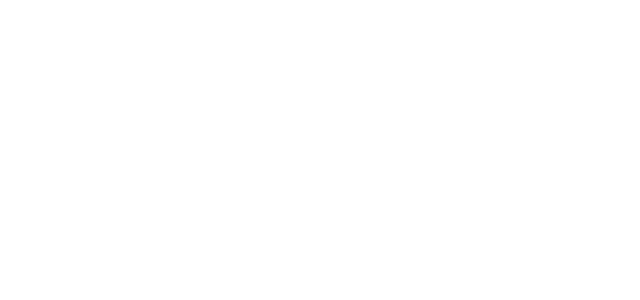
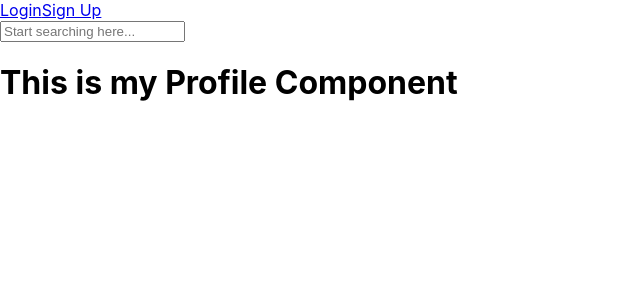
Before and after one commit to Spotify-Song-3/front-end, a React (Create React App) app: page /profile/1 in a window 1280 px wide. Shown: the top 300 px of the page, without its empty margins (0-640 px from the left). Built offline with nearby package versions, Linux system fonts and the light colour scheme.

Commit message:
More components created, PrivateRoute implemented

```diff
--- a/src/App.js
+++ b/src/App.js
@@ -2,10 +2,13 @@
 import { Route } from "react-router-dom";
 
 import Header from "./components/Header";
+import PrivateRoute from "./components/PrivateRoute";
 import Home from "./components/Home";
 import SignUp from "./components/SignUp";
 import Login from "./components/Login";
 import Favorites from "./components/Favorites";
+import SearchResults from "./components/SearchResults";
+import Profile from "./components/Profile";
 
 function App() {
   return (
@@ -13,7 +16,9 @@
       <Route exact path="/" component={Home} />
       <Route path="/signup" component={SignUp} />
       <Route path="/login" component={Login} />
-      <Route path="/favorites" component={Favorites} />
+      <PrivateRoute path="/favorites" component={Favorites} />
+      <Route path="/search/:term" component={SearchResults} />
+      <Route path="/profile/:id" component={Profile} />
     </div>
   );
 }
--- /dev/null
+++ b/src/components/PrivateRoute.js
@@ -0,0 +1,16 @@
+import React from "react";
+import { Route, Redirect } from "react-router-dom";
+
+const PrivateRoute = ({ component: Component, ...props }) => {
+  return (
+    <Route
+      {...props}
+      render={renderProps => {
+        if (!localStorage.getItem("token")) return <Redirect to="/login" />;
+        return <Component {...renderProps} />;
+      }}
+    />
+  );
+};
+
+export default PrivateRoute;
--- /dev/null
+++ b/src/components/Profile.js
@@ -0,0 +1,14 @@
+import React from "react";
+
+import Header from "./Header";
+
+const Profile = () => {
+  return (
+    <div>
+      <Header />
+      <h1> This is my Profile Component</h1>
+    </div>
+  );
+};
+
+export default Profile;
--- /dev/null
+++ b/src/components/SearchResults.js
@@ -0,0 +1,14 @@
+import React from "react";
+
+import Header from "./Header";
+
+const SearchResults = () => {
+  return (
+    <div>
+      <Header />
+      <h1>Search Results</h1>
+    </div>
+  );
+};
+
+export default SearchResults;
```
